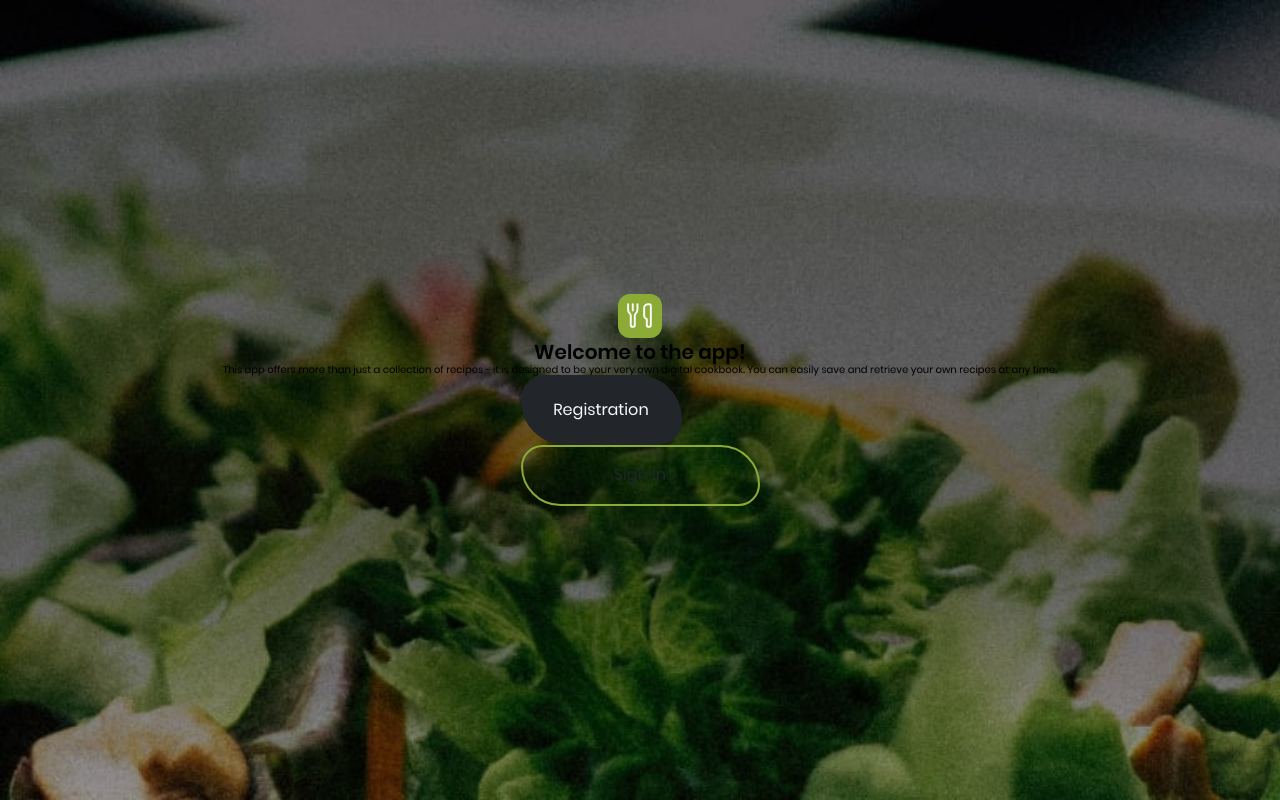
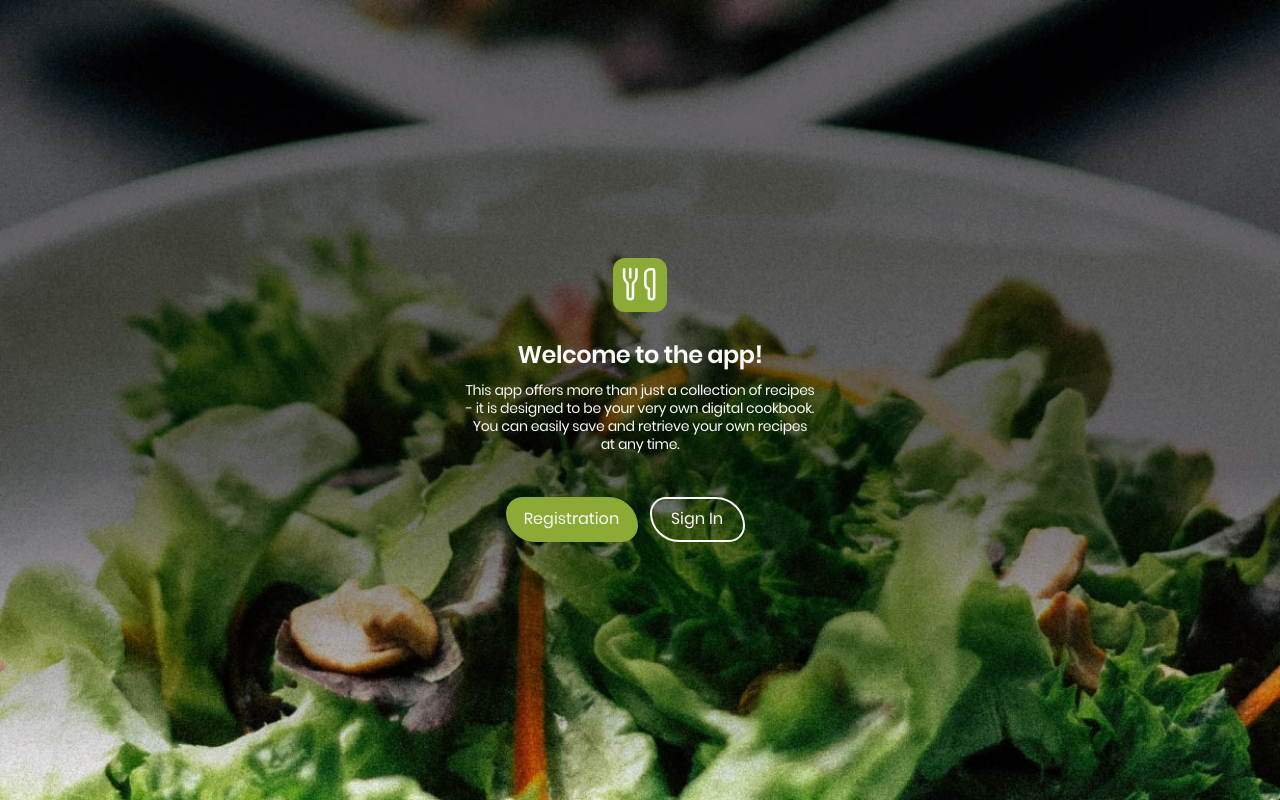
Before and after one commit to pawelrogowski/soYum, a React (Vite) app: page / in a window 1280 px wide. Built offline with nearby package versions, Linux system fonts and the light colour scheme.

Commit message:
bugfix: responsive styles typo

```diff
--- a/src/pages/StartPage/StartPage.styled.js
+++ b/src/pages/StartPage/StartPage.styled.js
@@ -27,7 +27,7 @@ export const StartPageContainer = styled.main`
     bgImageMobile1x,
     bgImageMobile2x,
     bgImageMobile3x
-  )};
+  )}
 
   ${breakpoint.tablet`
       ${responsiveBackgroundImage(
@@ -35,15 +35,15 @@ export const StartPageContainer = styled.main`
         bgImageTablet2x,
         bgImageTablet3x
       )};
-  }`};
+  `};
 
-  ${breakpoint.tablet`
+  ${breakpoint.desktop`
       ${responsiveBackgroundImage(
         bgImageDesktop1x,
         bgImageDesktop2x,
         bgImageDesktop3x
       )};
-  }`};
+  `}
 
   a {
     > svg {
```
